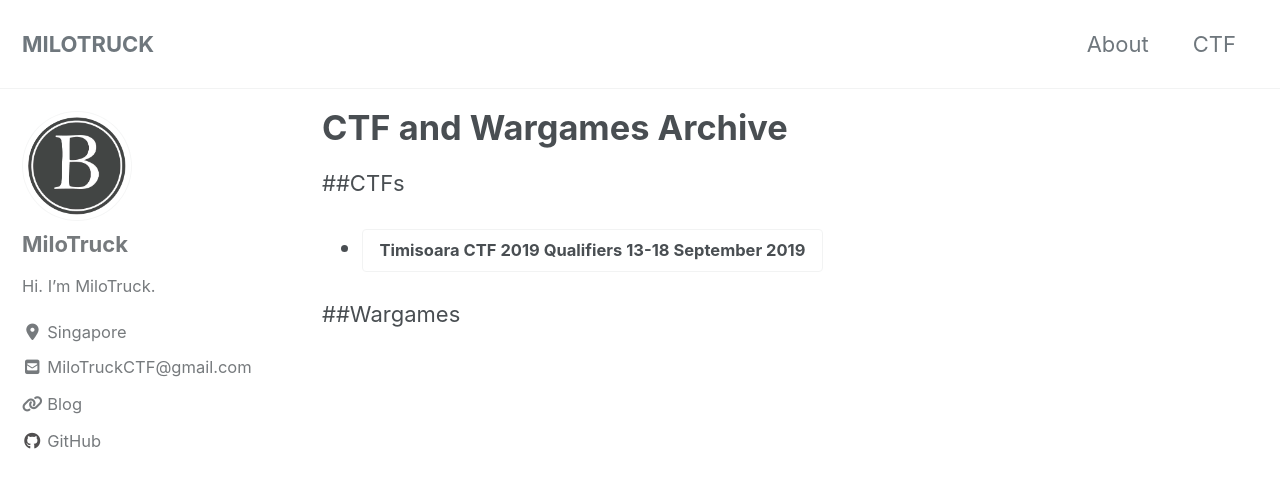
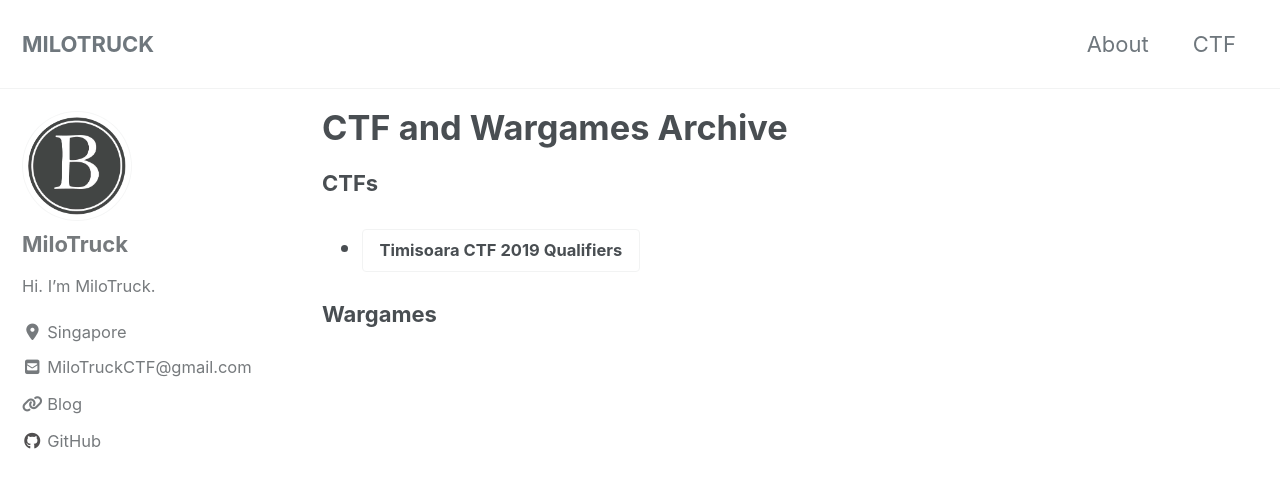
Before and after one commit to MiloTruck/milotruck.github.io, a Jekyll site: the page built from _pages/CTF.md, in a window 1280 px wide and 900 px high. Shown: the top 488 px of the window. Built offline with Jekyll 4.4.1, drawn with Linux system fonts in a browser that asks for light colours; cached includes are drawn as plain includes; nearby versions of some CDN libraries.

Commit message:
Edited CTF Page

```diff
--- a/_pages/CTF.md
+++ b/_pages/CTF.md
@@ -5,8 +5,8 @@ title: "CTF and Wargames Archive"
 
 ---
 
-##CTFs
-* [Timisoara CTF 2019 Qualifiers  13-18 September 2019](/Timisoara-CTF-2019-Qualifiers/){: .btn .btn--inverse}
+**CTFs**
+* [Timisoara CTF 2019 Qualifiers](/Timisoara-CTF-2019-Qualifiers/){: .btn .btn--inverse}
 
 
-##Wargames
+**Wargames**
```
